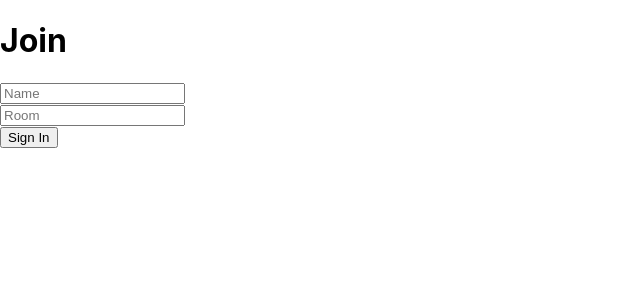
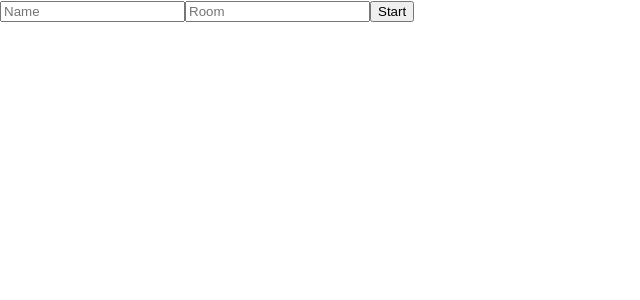
Before and after one commit to SajjadMazhar/realtime-react-ChatApp, a React (Create React App) app in the folder client/: page / in a window 1280 px wide. Shown: the top 300 px of the page, without its empty margins (0-640 px from the left). Built offline with nearby package versions, Linux system fonts and the light colour scheme.

Commit message:
stuck in managing users

```diff
--- a/client/src/App.js
+++ b/client/src/App.js
@@ -4,15 +4,18 @@ import {
 } from 'react-router-dom'
 import Join from './components/Join/Join';
 import Chat from './components/Chat/Chat';
+import ChatState from './components/context/ChatState';
 
 function App() {
   return (
+    <ChatState>
       <BrowserRouter>
         <Routes>
           <Route path='/' element={<Join/>} />
           <Route path='/chat' element={<Chat/>} />
         </Routes>
       </BrowserRouter>
+    </ChatState>
   );
 }
 
--- a/client/src/components/Chat/Chat.js
+++ b/client/src/components/Chat/Chat.js
@@ -1,27 +1,74 @@
-import React, { useEffect, useState } from 'react'
-import queryString from 'query-string'
+import React, { useContext, useEffect, useRef } from 'react'
 import io from 'socket.io-client'
+import chatContext from '../context/ChatContext';
 
 let socket;
 const ENDPOINT = 'http://localhost:5000'
 
 const Chat = () => {
-  const [name, setName] = useState('')
-  const [room, setRoom] = useState('')
+  const {login, chats, chat, setChat, setChats, users, setUsers} = useContext(chatContext)
+  socket = io(ENDPOINT)
+  const {name, room} = login
+  const effect1 = useRef(false)
+  const effect2 = useRef(false)
 
   useEffect(()=>{
-    const {name, room} = queryString.parse(window.location.search)
+    if(effect1.current === false){
+      console.log(name, room)
+      socket.emit('join', {name, room})
+      socket.on("user-join", (newUser)=>{
+        console.log(newUser)
+        setUsers(prev=> [...prev, newUser])
+      })
+      return ()=>{
+        effect1.current = true
+      }
+    }
 
-    socket = io(ENDPOINT)
+  },[ENDPOINT, login.name, login.room])
 
-    setName(name)
-    setRoom(room)
-    socket.emit('join', {name, room})
-  },[ENDPOINT, window.location.search])
+  useEffect(()=>{
+    if(effect2.current === false){
+      socket.on("received", ({text, name})=>{
+        setChats(prev => [...prev, {text, name}])
+      })
+      // socket.on("disconnect", (info)=>{
+      //   console.log(info)
+      // })
+      socket.on("left", (updatedUsers)=>{
+        console.log("client left")
+        setUsers(updatedUsers)
+        console.log(updatedUsers)
+        socket.off()
+      })
+      return ()=>{
+        effect2.current = true
+      }
+    }
+  },[])
+
+  const sendChat = ()=>{
+    if(chat){
+      socket.emit("msg", {text:chat, name:login.name, room:login.room}, ()=> setChat(""))
+    }
+    console.log(chats)
+  }
 
   return (
     <div>
-      Chat component
+      <input
+      onChange={(e)=>setChat(e.target.value)} type="text"
+      onKeyPress={(e)=> e.key === "Enter"?sendChat():null}
+      value={chat}
+      />
+
+      <div>
+        {
+          chats[0]&&chats.map((chat, i)=>{
+            return <li key={chat.text+i}>{`${chat.name === name? "You":chat.name}: ${chat.text}`}</li>
+          })
+        }
+      </div>
     </div>
   )
 }
--- a/client/src/components/Join/Join.js
+++ b/client/src/components/Join/Join.js
@@ -1,21 +1,16 @@
-import React, { useState } from 'react'
-import {Link} from 'react-router-dom'
+import React, { useContext } from 'react'
+import {Link} from "react-router-dom"
+import chatContext from '../context/ChatContext'
 import './Join.css'
 
 const Join = () => {
-  const [name, setName] = useState('')
-  const [room, setRoom] = useState('')
+  const {login, setLogin} = useContext(chatContext)
 
   return (
-    <div className='joinOuterContainer'>
-      <div className='joinInnerContainer'>
-        <h1 className='heading'>Join</h1>
-        <div><input placeholder='Name' className='joinInput' type='text' onChange={(e)=>setName(e.target.value)} /></div>
-        <div><input placeholder='Room' className='joinInput mt-20' type='text' onChange={(e)=>setRoom(e.target.value)} /></div>
-        <Link onClick={(e)=> (!name || !room ? e.preventDefault() : null)} to={`/chat?name=${name}&room=${room}`}>
-          <button className='button mt-20'>Sign In</button>
-        </Link>
-      </div>
+    <div>
+      <input placeholder='Name' type="text" value={login.name} onChange={(e)=> setLogin(prev=> ({...prev, name:e.target.value}))}/>
+      <input placeholder='Room' type="text" value={login.room} onChange={(e)=> setLogin(prev=> ({...prev, room:e.target.value}))}/>
+      <Link to="/chat"><button>Start</button></Link>
     </div>
   )
 }
--- /dev/null
+++ b/client/src/components/context/ChatContext.js
@@ -0,0 +1,5 @@
+import { createContext } from "react";
+
+const chatContext = createContext()
+
+export default chatContext;
--- /dev/null
+++ b/client/src/components/context/ChatState.js
@@ -0,0 +1,28 @@
+import React, { useState } from 'react'
+import chatContext from './ChatContext'
+
+const ChatState = ({children}) => {
+    const [login, setLogin] = useState({name:"", room:""})
+    const [chats, setChats] = useState([])
+    const [chat, setChat] = useState("")
+    const [users, setUsers] = useState([])
+
+
+    const values = {
+        login,
+        setLogin,
+        chats,
+        chat,
+        setChat,
+        setChats,
+        users,
+        setUsers
+    }
+  return (
+    <chatContext.Provider value={values}>
+        {children}
+    </chatContext.Provider>
+  )
+}
+
+export default ChatState
```
Lines whose indentation alone changed are shown as unchanged.
